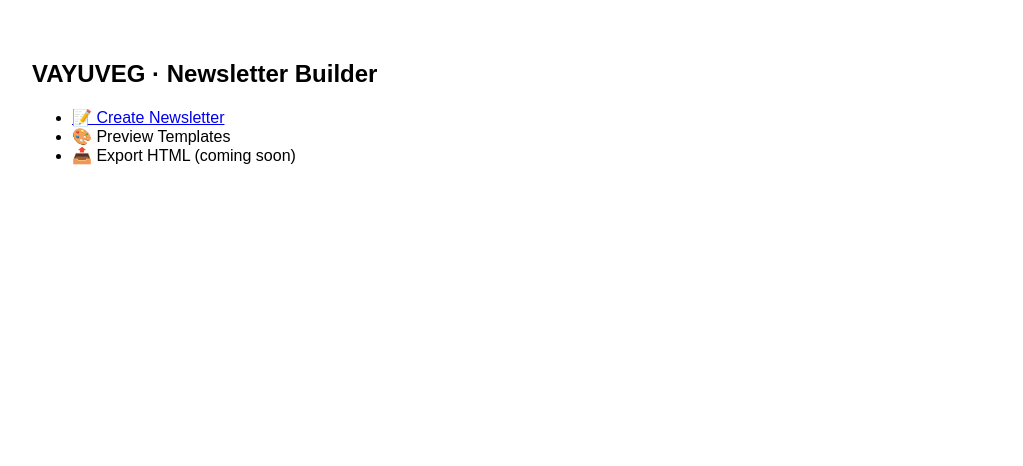
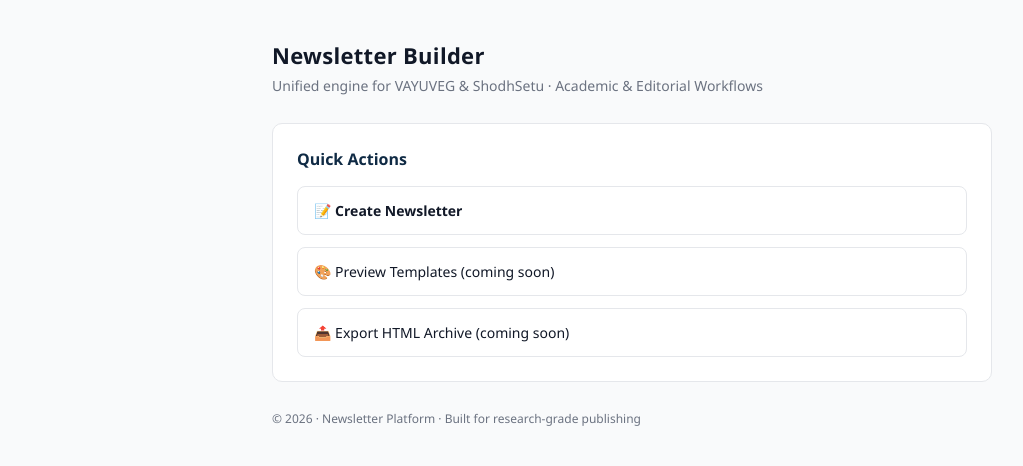
Before and after one commit to PANDATD/vayuveg-newsletter-platform, a Flask app: page / in a window 1280 px wide. Shown: the top 466 px of the page, without its empty margins (8-1031 px from the left). Run offline with Flask 3, Linux system fonts and the light colour scheme.

Commit message:
Revamp dashboard layout and styling
Updated the dashboard HTML structure and styles for the Newsletter Builder.

```diff
--- a/templates/dashboard.html
+++ b/templates/dashboard.html
@@ -1,16 +1,157 @@
 <!doctype html>
-<html>
-    <head>
-        <title>Dashboard · Vayuveg</title>
-        <meta charset="UTF-8" />
-    </head>
-    <body style="font-family: Arial, sans-serif; padding: 32px">
-        <h2>VAYUVEG · Newsletter Builder</h2>
+<html lang="en">
+<head>
+    <meta charset="UTF-8" />
+    <title>Dashboard · Newsletter Builder</title>
+    <meta name="viewport" content="width=device-width, initial-scale=1.0" />
 
-        <ul>
-            <li><a href="/editor">📝 Create Newsletter</a></li>
-            <li>🎨 Preview Templates</li>
-            <li>📤 Export HTML (coming soon)</li>
-        </ul>
-    </body>
+    <style>
+        :root {
+            --bg: #f9fafb;
+            --card: #ffffff;
+            --border: #e5e7eb;
+            --text: #111827;
+            --muted: #6b7280;
+            --accent: #0f2a44;
+            --radius: 10px;
+        }
+
+        * {
+            box-sizing: border-box;
+        }
+
+        body {
+            margin: 0;
+            padding: 40px;
+            font-family: "Segoe UI", system-ui, Arial, sans-serif;
+            background: var(--bg);
+            color: var(--text);
+        }
+
+        .container {
+            max-width: 720px;
+            margin: 0 auto;
+        }
+
+        /* HEADER */
+        .header {
+            margin-bottom: 28px;
+        }
+
+        .title {
+            font-size: 22px;
+            font-weight: 700;
+            letter-spacing: 0.3px;
+            margin: 0 0 6px;
+        }
+
+        .subtitle {
+            font-size: 14px;
+            color: var(--muted);
+        }
+
+        /* CARD */
+        .card {
+            background: var(--card);
+            border: 1px solid var(--border);
+            border-radius: var(--radius);
+            padding: 24px;
+        }
+
+        .card h3 {
+            margin: 0 0 16px;
+            font-size: 16px;
+            font-weight: 700;
+            color: var(--accent);
+        }
+
+        /* ACTION LIST */
+        .actions {
+            list-style: none;
+            padding: 0;
+            margin: 0;
+            display: grid;
+            gap: 12px;
+        }
+
+        .actions li a,
+        .actions li span {
+            display: block;
+            padding: 14px 16px;
+            border-radius: 8px;
+            border: 1px solid var(--border);
+            background: #fff;
+            font-size: 14px;
+            text-decoration: none;
+            color: var(--text);
+        }
+
+        .actions li a:hover {
+            background: #f3f4f6;
+        }
+
+        .primary a {
+            background: var(--accent);
+            color: #fff;
+            border-color: var(--accent);
+            font-weight: 600;
+        }
+
+        .primary a:hover {
+            opacity: 0.95;
+        }
+
+        .disabled {
+            color: var(--muted);
+            background: #f9fafb;
+        }
+
+        /* FOOTER */
+        .footer {
+            margin-top: 28px;
+            font-size: 12px;
+            color: var(--muted);
+        }
+
+        @media (max-width: 600px) {
+            body {
+                padding: 20px;
+            }
+        }
+    </style>
+</head>
+
+<body>
+    <div class="container">
+        <!-- HEADER -->
+        <div class="header">
+            <h1 class="title">Newsletter Builder</h1>
+            <div class="subtitle">
+                Unified engine for VAYUVEG & ShodhSetu · Academic & Editorial Workflows
+            </div>
+        </div>
+
+        <!-- MAIN CARD -->
+        <div class="card">
+            <h3>Quick Actions</h3>
+
+            <ul class="actions">
+                <li class="primary">
+                    <a href="/editor">📝 Create Newsletter</a>
+                </li>
+                <li>
+                    <span class="disabled">🎨 Preview Templates (coming soon)</span>
+                </li>
+                <li>
+                    <span class="disabled">📤 Export HTML Archive (coming soon)</span>
+                </li>
+            </ul>
+        </div>
+
+        <!-- FOOTER -->
+        <div class="footer">
+            © 2026 · Newsletter Platform · Built for research-grade publishing
+        </div>
+    </div>
+</body>
 </html>
```
